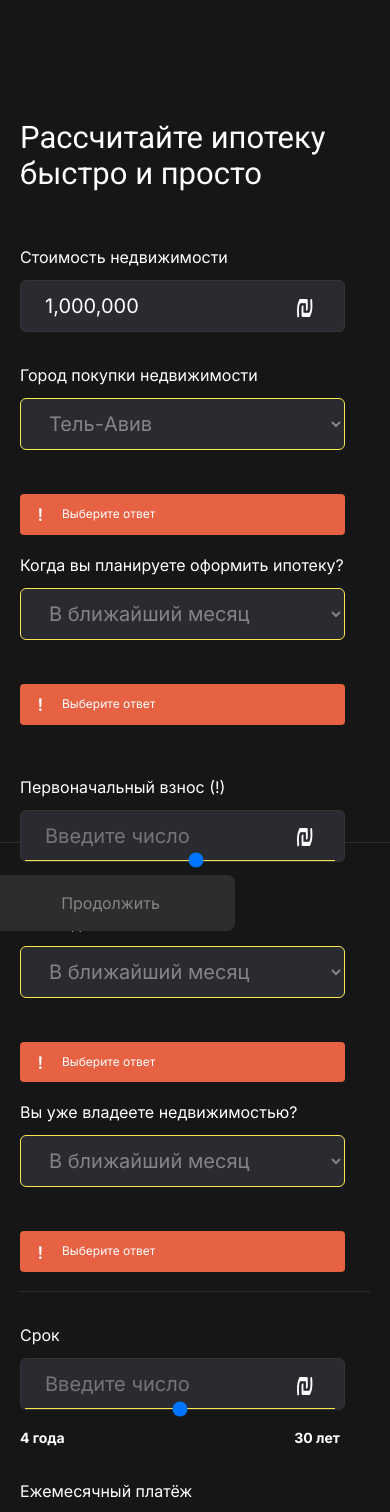
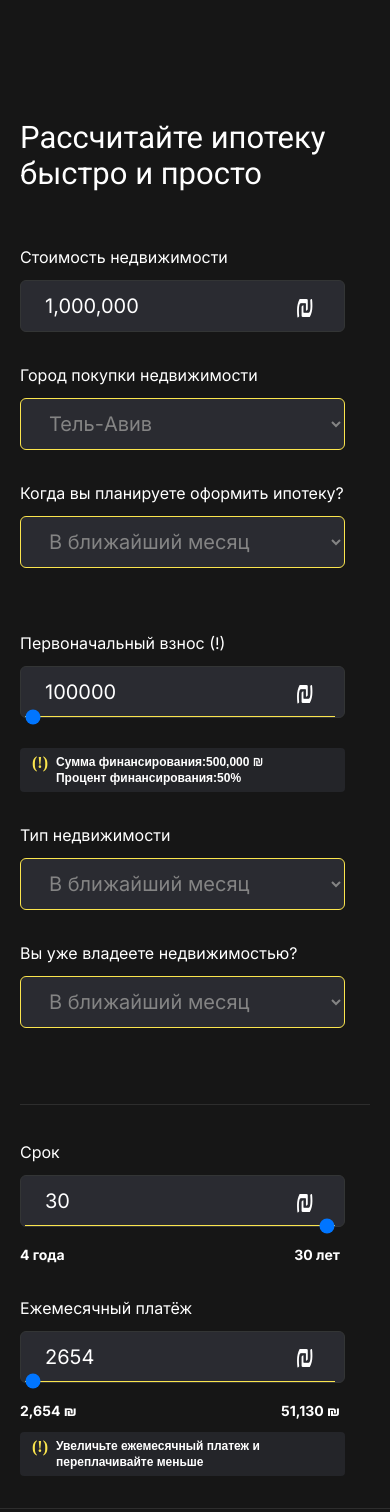
Before and after one commit to Davidulyo/test-ipoteka, a React (Create React App) app: page / in a window 390 px wide. Shown: the top 1512 px of the page. Built offline with nearby package versions, Linux system fonts and the light colour scheme; a web font is replaced by a local one.

Commit message:
mobile and pc layout is done. next - calc logic

```diff
--- /dev/null
+++ b/src/components/AdviseBoard/AdviseBoard.css
@@ -0,0 +1,22 @@
+.advise{
+    background-color: #242529;
+    padding: 6px 12px 6px 12px;
+    border-radius: 4px;
+
+    display: flex;
+    flex-direction: row;
+    margin-top: 12px;
+}
+
+.advise p{
+    font-family: 'Arial';
+    font-weight: 700;
+    font-size: 12px;
+    line-height: 16px;
+    color: #FFFFFF;
+}
+
+.advise h4{
+    color: #FBE54D;
+    margin-right: 8px;
+}
--- /dev/null
+++ b/src/components/AdviseBoard/AdviseBoard.js
@@ -0,0 +1,20 @@
+import './AdviseBoard.css'
+
+
+function AdviseBoard({title, title2}) {
+
+
+
+
+    return <div className='advise'>
+
+        <h4>(!)</h4>
+        <div>
+            <p>{title}</p>
+            <p>{title2}</p>
+        </div>
+
+    </div>
+}
+
+export default AdviseBoard
--- a/src/components/InputList/InputList.js
+++ b/src/components/InputList/InputList.js
@@ -15,7 +15,7 @@ function InputList({info}) {
                 {info.list.map( (item, i) => i < info.list.length-1 && <option key={i+55}>{item}</option>)}
             </select>
         </form>
-        <WarningBoard title={'Выберите ответ'}/>
+        {/* <WarningBoard title={'Выберите ответ'}/> */}
 
 
     </div>
--- a/src/components/InputWithSlider/InputWithSlider.js
+++ b/src/components/InputWithSlider/InputWithSlider.js
@@ -1,17 +1,16 @@
-import { useState } from 'react'
+import { useMemo, useState } from 'react'
 import './InputWithSlider.css'
 import InfoHover from '../InfoHover/InfoHover';
 import { addCommas } from '../../helpFuncs/helpFuncs';
+import AdviseBoard from '../AdviseBoard/AdviseBoard';
 
 function InputWithSlider({info}) {
 
     // const [isWarning, setWarnings] = useState(false)
-    const [sliderPosition, setSliderPosition] = useState()
+    const [sliderPosition, setSliderPosition] = useState(info.default)
     const [showAdvise, setShowAdvise] = useState(false)
 
     // const [sum, setSum] = useState()
-
-
 
     const handler = (isOver) => {
 
@@ -40,12 +39,13 @@ function InputWithSlider({info}) {
                     <h1 className='symbol'>₪</h1>
                 </div>
                 {/* {isWarning && <WarningBoard title={'Стоимость недвижимости не может превышать 10,000,000'}/>} */}
-                <input name='slider' step={info.step} min={info.min} max={info.max} type="range" className='range-line' onChange={(e) => sliderHandler(e.target.value)}/>
+                <input name='slider' step={info.step} min={info.min} defaultValue={info.default} max={info.max} type="range" className='range-line' onChange={(e) => sliderHandler(e.target.value)}/>
                 <div className='label-under-slider'>
                     <h4 htmlFor='slider'>{info.lowest}</h4>
                     <h4 htmlFor='slider'>{info.highest}</h4>
                 </div>
 
+            {info.adviseText && <AdviseBoard title={info.adviseText} title2={info.adviseText2}/>}
             </div>
 
         </div>
--- a/src/components/Main/Main.css
+++ b/src/components/Main/Main.css
@@ -1,7 +1,7 @@
 .main{
 
     /* width: 1130px; */
-    height: 594px;
+    /* height: 594px; */
 
     margin: 120px 155px 0 155px;
 
@@ -27,12 +27,10 @@
 
 
 .box-first{
-
-
-width: 1130px;
-margin-top: 32px;
-display: flex;
-justify-content: space-between;
+    width: 1130px;
+    margin-top: 32px;
+    display: flex;
+    justify-content: space-between;
 }
 
 .box-second{
@@ -49,11 +47,16 @@ justify-content: space-between;
  align-self: flex-start;
 }
 
+.box{
+    /* margin-bottom: 44px; */
+}
+
 .hr{
     width: 1130px;
     height: 5px;
     color: #2D2D2D;
     border-top: 1px solid #2D2D2D;
+    margin-top: 44px;
 }
 
 
@@ -91,6 +94,7 @@ justify-content: space-between;
         display: flex;
         flex-direction: column;
     }
+
 }
 
 
@@ -122,10 +126,11 @@ justify-content: space-between;
 
     .main{
         width: 350px;
-        margin: 120px 20px 128px 20px;
+        margin: 120px 20px 0 20px;
 
         display: flex;
         flex-direction: column;
+
 
     }
 
@@ -171,5 +176,17 @@ justify-content: space-between;
 
     .bottom{
         width: 390px;
+        padding: 0;
+        margin-top: 0;
+    }
+
+    .btn-layout{
+        margin: 0 auto;
+        margin: 24px 20px;
+    }
+
+    .btn-next{
+        width: 350px;
+
     }
 }
--- a/src/components/Main/Main.js
+++ b/src/components/Main/Main.js
@@ -28,7 +28,7 @@ function Main() {
 
         <div className='box'>
             <div className='box-second' >
-                <InputWithSlider info={{label: 'Первоначальный взнос (!)', list: ['В ближайший месяц', 'В ближайшие 2 месяца', 'В ближайшие 3 месяца'], min: 100000, max: 1000000, step: 100000, default: 100000}}/>
+                <InputWithSlider info={{label: 'Первоначальный взнос (!)', list: ['В ближайший месяц', 'В ближайшие 2 месяца', 'В ближайшие 3 месяца'], min: 100000, max: 1000000, step: 100000, default: 100000, adviseText: `Cумма финансирования:500,000 ₪ `, adviseText2: 'Процент финансирования:50%' }}/>
                 <InputList info={{label: 'Тип недвижимости', list: ['В ближайший месяц', 'В ближайшие 2 месяца', 'В ближайшие 3 месяца', "Выберите тип недвижимости"]}}/>
                 <InputList info={{label: 'Вы уже владеете недвижимостью?', list: ['В ближайший месяц', 'В ближайшие 2 месяца', 'В ближайшие 3 месяца', 'Выберите тип недвижимости']}}/>
             </div>
@@ -38,8 +38,8 @@ function Main() {
 
         <div className='box'>
             <div className='box-third' style={{width: '60%', justifyContent: 'space-between'}}>
-                <InputWithSlider info={{label: 'Cрок', list: ['В ближайший месяц', 'В ближайшие 2 месяца', 'В ближайшие 3 месяца', 'В ближайшие 6 месяцев'], min: 4, max: 30, step: 1, default: 2654, lowest: '4 года', highest: "30 лет"}} />
-                <InputWithSlider info={{label: 'Ежемесячный платёж', min: 2654, max: 51130, step: 513, default: 30, lowest: '2,654 ₪', highest: "51,130 ₪"}}/>
+                <InputWithSlider info={{label: 'Cрок', list: ['В ближайший месяц', 'В ближайшие 2 месяца', 'В ближайшие 3 месяца', 'В ближайшие 6 месяцев'], min: 4, max: 30, step: 1, default: 30, lowest: '4 года', highest: "30 лет"}} />
+                <InputWithSlider info={{label: 'Ежемесячный платёж', min: 2654, max: 51130, step: 513, default: 2654, lowest: '2,654 ₪', highest: "51,130 ₪", adviseText: 'Увеличьте ежемесячный платеж и переплачивайте меньше'}}/>
             </div>
         </div>
 
--- a/src/helpFuncs/helpFuncs.js
+++ b/src/helpFuncs/helpFuncs.js
@@ -4,6 +4,7 @@ export const addCommas = (number, setSum) => {
     let parts = number.toString().split(".");
     parts[0] = parts[0].replace(/\B(?=(\d{3})+(?!\d))/g, ","); // снова обрамляем запятыми после каждого третьего знака, считая справа
     setSum(parts.join("."))
+    return parts.join(".")
 }
 
 export const removeCommas = (number) => {
```
